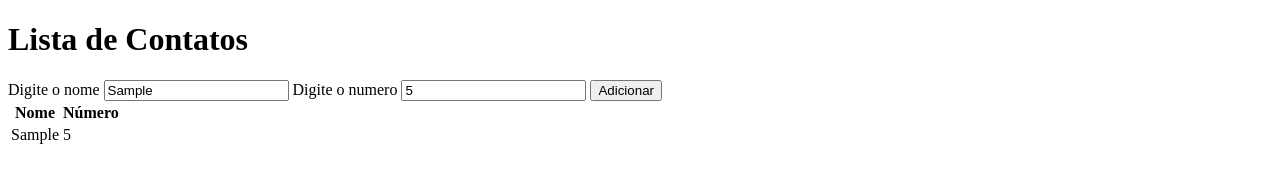
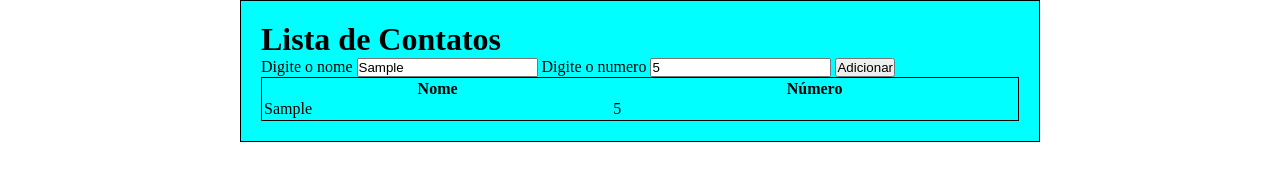
Before and after one commit to Patrikmagalhaes/lista-de-contatos, a plain HTML site: page index.html in a window 1280 px wide. Both pictures are taken after typing "Sample", "5" into the empty fields and a click on the button "Adicionar". Drawn offline with Linux system fonts and the light colour scheme.

Commit message:
estilizando bacgrkoud

```diff
--- a/index.html
+++ b/index.html
@@ -5,9 +5,11 @@
     <meta charset="UTF-8">
     <meta name="viewport" content="width=device-width, initial-scale=1.0">
     <title></title>
+    <link rel="stylesheet" href="main.css">
 </head>
 
 <body>
+    <div class="container">
         <header>
             <h1>Lista de Contatos</h1>
         </header>
@@ -20,18 +22,17 @@
         </form>
         <table>
             <thead>
+               <tr>
                 <th>Nome</th>
                 <th>Número</th>
+               </tr>
             </thead>
             <tbody>
-            <tr>
-                <td id="nome-digitado">Patrik</td>
-                <td id="numero-digitado">69999523234</td>
-            </tr>
+
             </tbody>
         </table>
         <script src="./main.js"></script>
 </body>
-
+</div>
 
 </html>
--- /dev/null
+++ b/main.css
@@ -0,0 +1,18 @@
+*{
+    margin: 0;
+    padding: 0;
+    box-sizing: border-box;
+}
+.container{
+    max-width: 800px;
+    width: 100%;
+    margin:  auto;
+    background-color: aqua;
+    padding: 20px;
+    display: flex;
+    flex-direction: column;
+
+}
+table, .container, thead,tbody{
+    border: 1px solid black;
+}
--- a/main.js
+++ b/main.js
@@ -1,21 +1,24 @@
 const form = document.getElementById("formulario-de-contato")
-const tdnome = document.getElementById("nome-digitado")
-const tdnumero = document.getElementById("numero-digitado")
 const nome = []
 const numero = []
+let linhas = ""
 form.addEventListener("submit", function (e) {
     e.preventDefault()
-
-
 
     const inputNome = document.querySelector("#nome-contato").value
     const inputNumero = document.querySelector("#numero-contato").value
 
     nome.push(inputNome)
-    numero.push(inputNumero)
+    numero.push(parseFloat(inputNumero))
 
-    tdnome.innerHTML = inputNome
-    tdnumero.innerHTML = inputNumero
+    let linha = '<tr>'
+    linha += `<td>${nome[nome.length - 1]}</td>`
+    linha += `<td>${numero[nome.length - 1]}</td>`
+    linha += '</tr>'
 
-    console.log(nome)
+    linhas += linha
+
+    const corpotabela = document.querySelector('tbody')
+    corpotabela.innerHTML = linhas
+
 })
```
Lines whose indentation alone changed are shown as unchanged.
